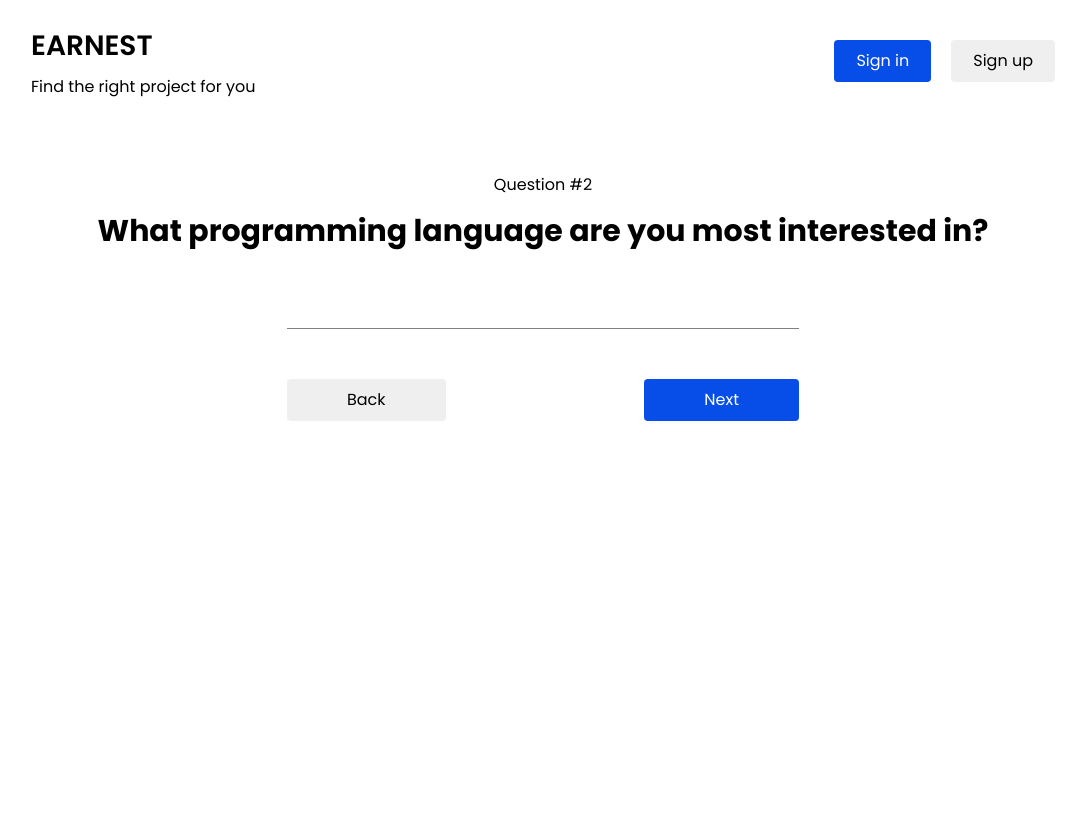
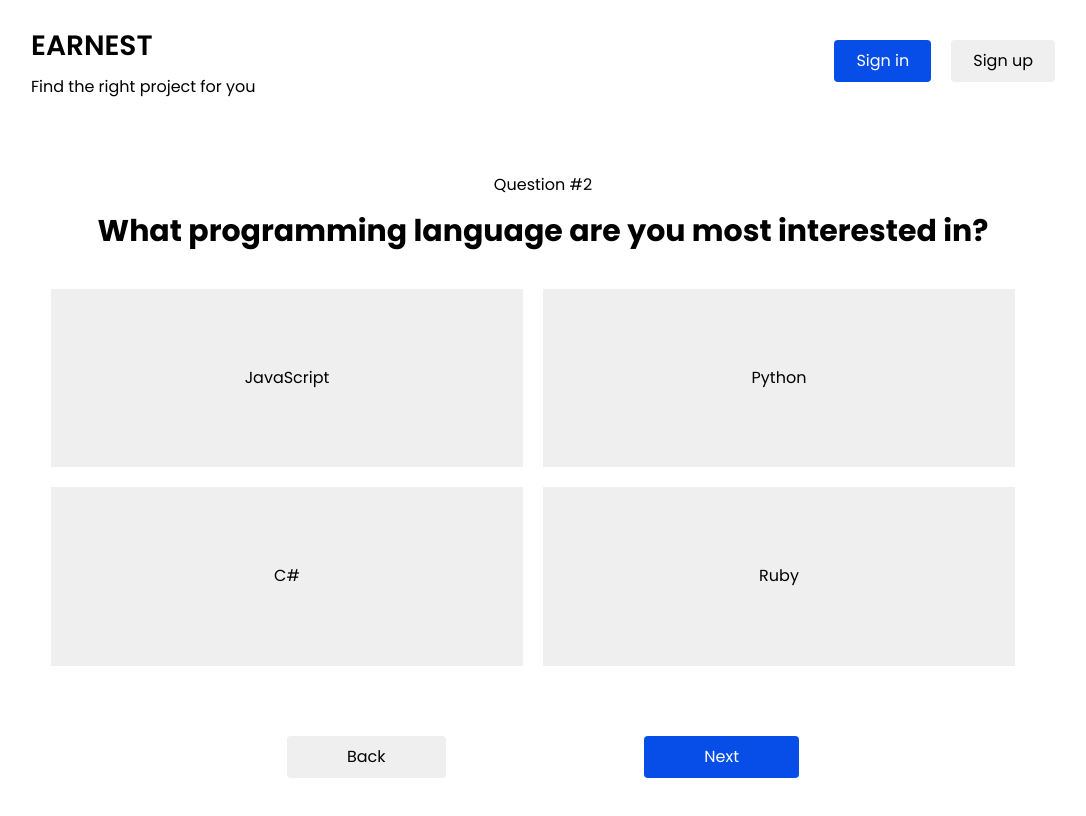
Before and after one commit to Colab-11/letsinspire, a React (Create React App) app: page /start in a window 1280 px wide. Both pictures are taken after a click on the button "Next". Shown: the top 816 px of the page, without its empty margins (97-1183 px from the left). Built offline with nearby package versions, Linux system fonts and the light colour scheme.

Commit message:
feat: implement answer buttons

```diff
--- /dev/null
+++ b/src/components/AnswerBtnInputA.js
@@ -0,0 +1,14 @@
+const AnswerBtnInputA = ({response, index}) => {
+    const answers = response[index];
+    return(
+        <div className="answer-fill answer-group">
+            {answers.options.map((answer, index) =>
+                (
+                    <button key={index}>{answer}</button>
+                )
+            )}
+        </div>
+    )
+}
+
+export default AnswerBtnInputA;
--- /dev/null
+++ b/src/components/AnswerBtnInputB.js
@@ -0,0 +1,14 @@
+const AnswerBtnInputB = ({response, index}) => {
+    const answers = response[index];
+    return(
+        <div className="answer-outline answer-one-group">
+            {answers.options.map((answer, index) =>
+                (
+                    <button key={index}>{answer}</button>
+                )
+            )}
+        </div>
+    )
+}
+
+export default AnswerBtnInputB;
--- /dev/null
+++ b/src/components/AnswerBtnInputBTooltip.js
@@ -0,0 +1,14 @@
+const AnswerBtnInputBTooltip = ({response, index}) => {
+    const answers = response[index];
+    return(
+        <div className="answer-outline answer-group">
+            {answers.options.map((answer, index) =>
+                (
+                    <button key={index}>{answer}</button>
+                )
+            )}
+        </div>
+    )
+}
+
+export default AnswerBtnInputBTooltip;
--- /dev/null
+++ b/src/components/AnswerFillInput.js
@@ -0,0 +1,9 @@
+const AnswerFillInput = () => {
+    return (
+        <form>
+            <input type="text" id="name" name="name" className="name-input"/>
+        </form>
+    )
+}
+
+export default AnswerFillInput;
--- a/src/components/UserQuestions.js
+++ b/src/components/UserQuestions.js
@@ -1,5 +1,9 @@
 import Navigation from "./Navigation";
 import { useState } from "react";
+import AnswerFillInput from "./AnswerFillInput";
+import AnswerBtnInputA from "./AnswerBtnInputA";
+import AnswerBtnInputB from "./AnswerBtnInputB";
+import AnswerBtnInputBTooltip from "./AnswerBtnInputBTooltip";
 
 function UserQuestions() {
     const [questionIndex, setQuestionIndex] = useState(0);
@@ -25,7 +29,9 @@ function UserQuestions() {
                 'Retail',
                 'Gaming',
                 'Healthcare',
-                'Education'
+                'Education',
+                'Business / IT',
+                'Government'
             ]
         },
         {
@@ -48,6 +54,8 @@ function UserQuestions() {
     ]
 
     const navigateNext = () => {
+        // Based on question index, store answer in state
+            // If text input answer, clear text field
         if (questionIndex < 4) {
             setQuestionIndex(questionIndex + 1);
         }
@@ -66,9 +74,11 @@ function UserQuestions() {
                     <p>Question #{questionIndex + 1}</p>
                     <h1>{questionsArr[questionIndex].question}</h1>
 
-                    <form>
-                        <input type="text" id="name" name="name" className="name-input"/>
-                    </form>
+                    {questionIndex === 0 ? <AnswerFillInput /> : null}
+                    {questionIndex === 1 ? <AnswerBtnInputA response={questionsArr} index={questionIndex}/> : null}
+                    {questionIndex === 2 ? <AnswerBtnInputBTooltip response={questionsArr} index={questionIndex}/> : null}
+                    {questionIndex === 3 ? <AnswerBtnInputB response={questionsArr} index={questionIndex}/> : null}
+                    {questionIndex === 4 ? <AnswerBtnInputB response={questionsArr} index={questionIndex}/> : null}
 
                     <div className="nav-btn">
                         <button className="btn-back" onClick={navigateBack}>Back</button>
--- a/src/styles/sass/App.css
+++ b/src/styles/sass/App.css
@@ -301,6 +301,41 @@ nav {
   padding-right: 60px;
 }
 
+.answer-group {
+  display: flex;
+  flex-wrap: wrap;
+  padding: 20px;
+  row-gap: 20px;
+  -moz-column-gap: 20px;
+       column-gap: 20px;
+}
+.answer-group button {
+  width: calc(50% - 20px);
+  border-radius: 0;
+}
+
+.answer-one-group {
+  display: flex;
+  flex-direction: column;
+  align-items: center;
+  padding: 20px;
+  row-gap: 20px;
+}
+.answer-one-group button {
+  width: calc(50% - 20px);
+  border-radius: 0;
+}
+
+.answer-fill button {
+  padding: 80px;
+}
+
+.answer-outline button {
+  border: 2px solid lightgrey;
+  padding: 20px;
+  background-color: transparent;
+}
+
 html {
   font-size: 125%;
 }
--- a/src/styles/sass/App.scss
+++ b/src/styles/sass/App.scss
@@ -5,6 +5,7 @@ $secondary-color: #E5E5E5;
 @import './partials/button';
 @import './partials/navigation';
 @import './partials/userQuestions';
+@import './partials/answers';
 
 @import url('https://fonts.googleapis.com/css2?family=Poppins:wght@400;600;700&display=swap');
 
--- /dev/null
+++ b/src/styles/sass/partials/_answers.scss
@@ -0,0 +1,39 @@
+// answer button A
+.answer-group {
+    display: flex;
+    flex-wrap: wrap;
+    padding: 20px;
+    row-gap: 20px;
+    column-gap: 20px;
+    button {
+        width: calc((100% / 2) - 20px);
+        border-radius: 0;
+    }
+}
+
+.answer-one-group {
+    display: flex;
+    flex-direction: column;
+    align-items: center;
+    padding: 20px;
+    row-gap: 20px;
+    button {
+        width: calc((100% / 2) - 20px);
+        border-radius: 0;
+    }
+}
+
+.answer-fill {
+    button {
+        padding: 80px;
+    }
+}
+
+// answer button B
+.answer-outline {
+    button {
+        border: 2px solid lightgrey;
+        padding: 20px;
+        background-color: transparent;
+    }
+}
```
Also changed, not shown: 2 other files (tests, documents, lock files or other folders).
